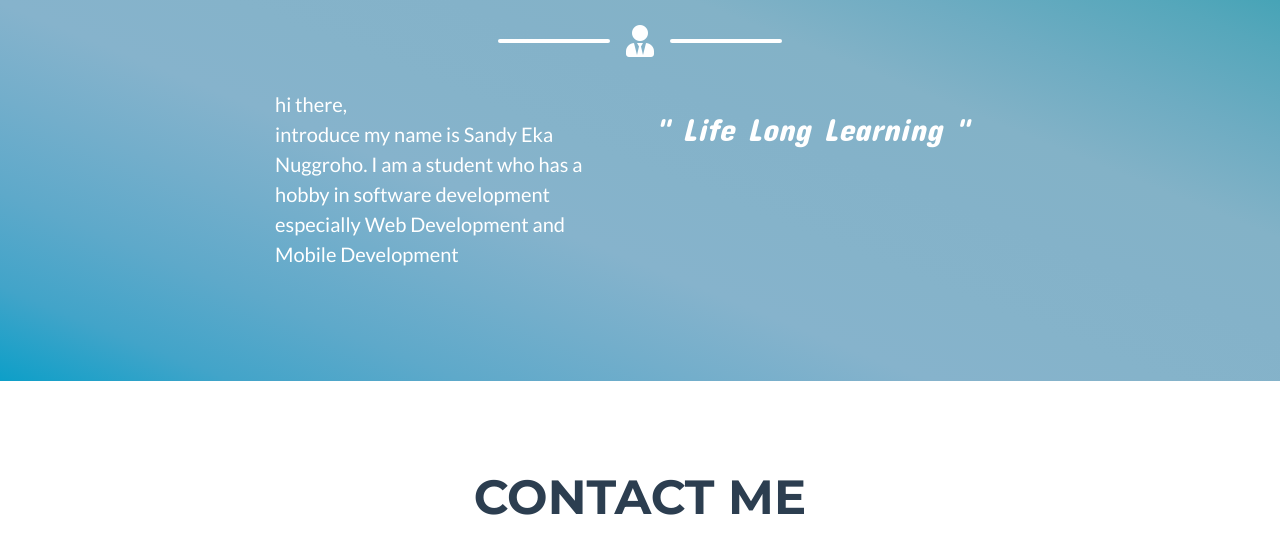
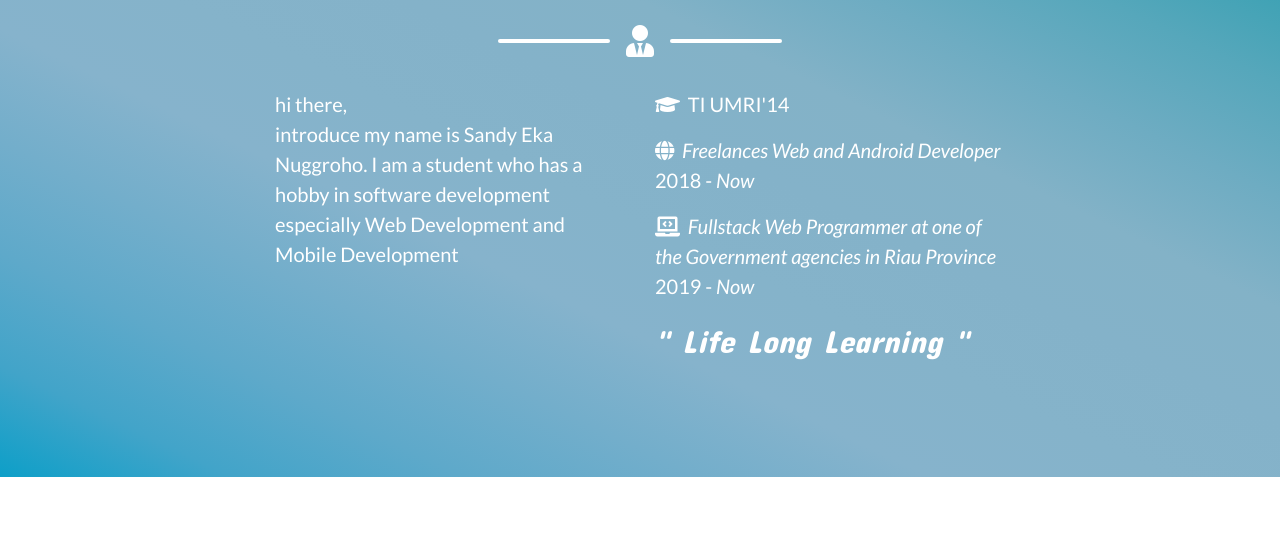
Before and after one commit to sandyeka/sandyeka.github.io, a website with bundled scripts: page index.html in a window 1280 px wide. Shown: the part 1514-2056 px from the top of the page. Built offline with nearby package versions, Linux system fonts and the light colour scheme; a web font is replaced by a local one.

Commit message:
Update index.html

```diff
--- a/index.html
+++ b/index.html
@@ -202,20 +202,21 @@
         </div>
         <div class="col-lg-4 mr-auto">
           <p class="lead">
+            <i class="fas fa-graduation-cap"></i>&nbsp; TI UMRI'14
+          </p>
+          <p class="lead">
+            <i class="fas fa-globe"></i>&nbsp; <i>Freelances Web and Android Developer</i> 2018 - <i>Now</i>
+          </p>
+          <p class="lead">
+            <i class="fas fa-laptop-code"></i>&nbsp; <i>Fullstack Web Programmer at one of the Government agencies in Riau Province</i> 2019 - <i>Now</i>
+          </p>
+          <p class="lead">
             <blockquote class="blockquote mb-0" style="font-family: 'Concert One', cursive; font-size: 24pt; font-style: italic;">
               " Life Long Learning "
             </blockquote>
           </p>
         </div>
       </div>
-
-      <!-- About Section Button -->
-      <!-- <div class="text-center mt-4">
-        <a class="btn btn-xl btn-outline-light" href="https://startbootstrap.com/themes/freelancer/">
-          <i class="fas fa-download mr-2"></i>
-          Free Download!
-        </a>
-      </div> -->
 
     </div>
   </section>
@@ -239,42 +240,6 @@
       <!-- Contact Section Form -->
       <div class="row">
         <div class="col-lg-12 mx-auto">
-          <!-- To configure the contact form email address, go to mail/contact_me.php and update the email address in the PHP file on line 19. -->
-          <!-- <form name="sentMessage" id="contactForm" novalidate="novalidate">
-            <div class="control-group">
-              <div class="form-group floating-label-form-group controls mb-0 pb-2">
-                <label>Name</label>
-                <input class="form-control" id="name" type="text" placeholder="Name" required="required" data-validation-required-message="Please enter your name.">
-                <p class="help-block text-danger"></p>
-              </div>
-            </div>
-            <div class="control-group">
-              <div class="form-group floating-label-form-group controls mb-0 pb-2">
-                <label>Email Address</label>
-                <input class="form-control" id="email" type="email" placeholder="Email Address" required="required" data-validation-required-message="Please enter your email address.">
-                <p class="help-block text-danger"></p>
-              </div>
-            </div>
-            <div class="control-group">
-              <div class="form-group floating-label-form-group controls mb-0 pb-2">
-                <label>Phone Number</label>
-                <input class="form-control" id="phone" type="tel" placeholder="Phone Number" required="required" data-validation-required-message="Please enter your phone number.">
-                <p class="help-block text-danger"></p>
-              </div>
-            </div>
-            <div class="control-group">
-              <div class="form-group floating-label-form-group controls mb-0 pb-2">
-                <label>Message</label>
-                <textarea class="form-control" id="message" rows="5" placeholder="Message" required="required" data-validation-required-message="Please enter a message."></textarea>
-                <p class="help-block text-danger"></p>
-              </div>
-            </div>
-            <br>
-            <div id="success"></div>
-            <div class="form-group">
-              <button type="submit" class="btn btn-primary btn-xl" id="sendMessageButton">Send</button>
-            </div>
-          </form> -->
 
           <div class="row">
 
@@ -286,7 +251,7 @@
 
             <div class="col-lg-6">
               <div class="card" style="margin-bottom: 15px;">
-              <p style="font-weight: bolder; font-size: 20pt; margin: 10px; text-align: center;"> <i class="fab fa-telegram"></i> &nbsp; @SandyEKa </p>
+              <p style="font-weight: bolder; font-size: 20pt; margin: 10px; text-align: center;"> <i class="fab fa-telegram"></i> &nbsp; @Nuggywara </p>
               </div>
             </div>
 
@@ -297,46 +262,6 @@
 
     </div>
   </section>
-
-  <!-- Footer -->
-  <!-- <footer class="footer text-center">
-    <div class="container">
-      <div class="row"> -->
-
-        <!-- Footer Location -->
-        <!-- <div class="col-lg-4 mb-5 mb-lg-0">
-          <h4 class="text-uppercase mb-4">Location</h4>
-          <p class="lead mb-0">2215 John Daniel Drive
-            <br>Clark, MO 65243</p>
-        </div> -->
-
-        <!-- Footer Social Icons -->
-        <!-- <div class="col-lg-4 mb-5 mb-lg-0">
-          <h4 class="text-uppercase mb-4">Around the Web</h4>
-          <a class="btn btn-outline-light btn-social mx-1" href="#">
-            <i class="fab fa-fw fa-facebook-f"></i>
-          </a>
-          <a class="btn btn-outline-light btn-social mx-1" href="#">
-            <i class="fab fa-fw fa-twitter"></i>
-          </a>
-          <a class="btn btn-outline-light btn-social mx-1" href="#">
-            <i class="fab fa-fw fa-linkedin-in"></i>
-          </a>
-          <a class="btn btn-outline-light btn-social mx-1" href="#">
-            <i class="fab fa-fw fa-dribbble"></i>
-          </a>
-        </div> -->
-
-        <!-- Footer About Text -->
-        <!-- <div class="col-lg-4">
-          <h4 class="text-uppercase mb-4">About Freelancer</h4>
-          <p class="lead mb-0">Freelance is a free to use, MIT licensed Bootstrap theme created by
-            <a href="http://startbootstrap.com">Start Bootstrap</a>.</p>
-        </div>
-
-      </div>
-    </div>
-  </footer> -->
 
   <!-- Copyright Section -->
   <section class="copyright py-4 text-center text-white">
```
